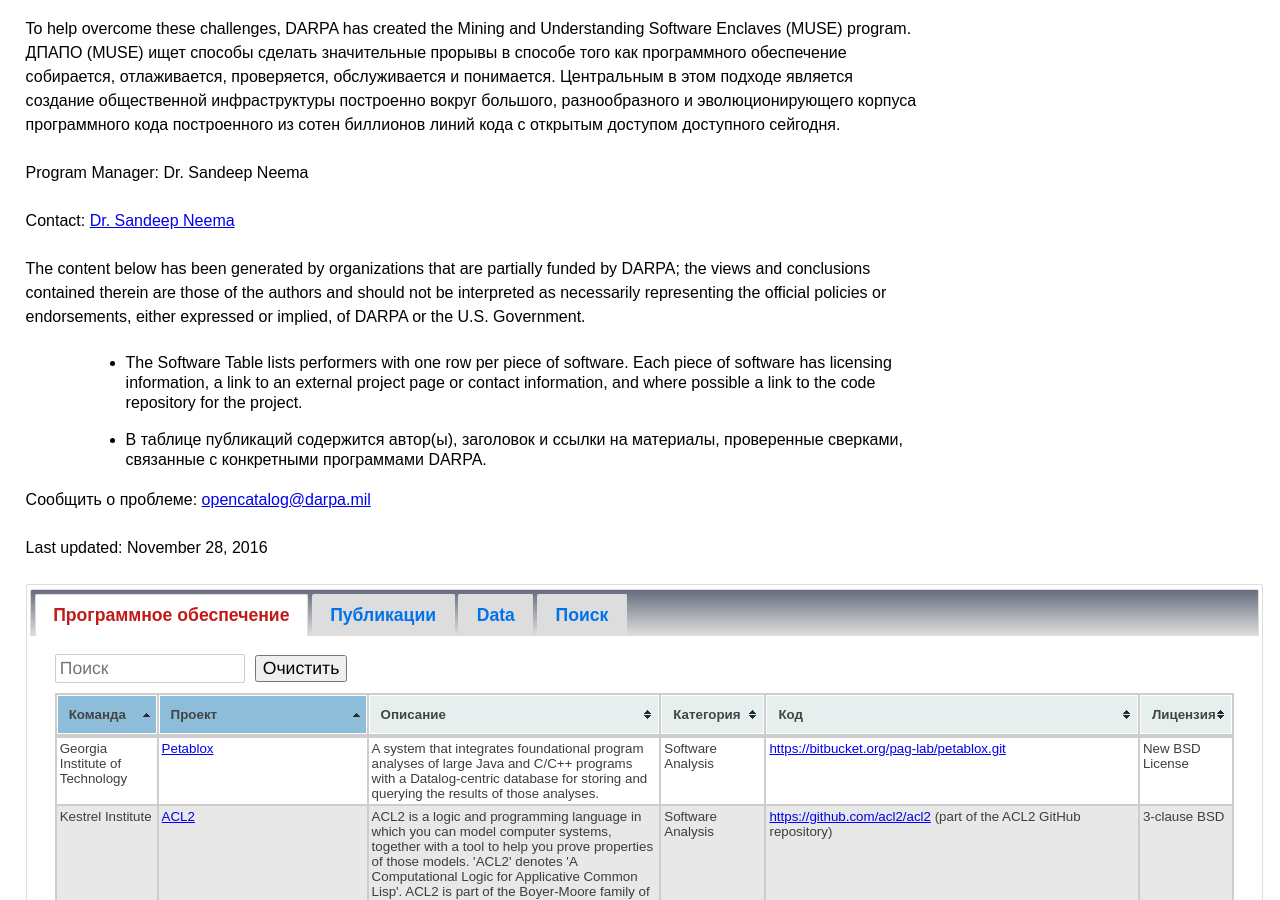
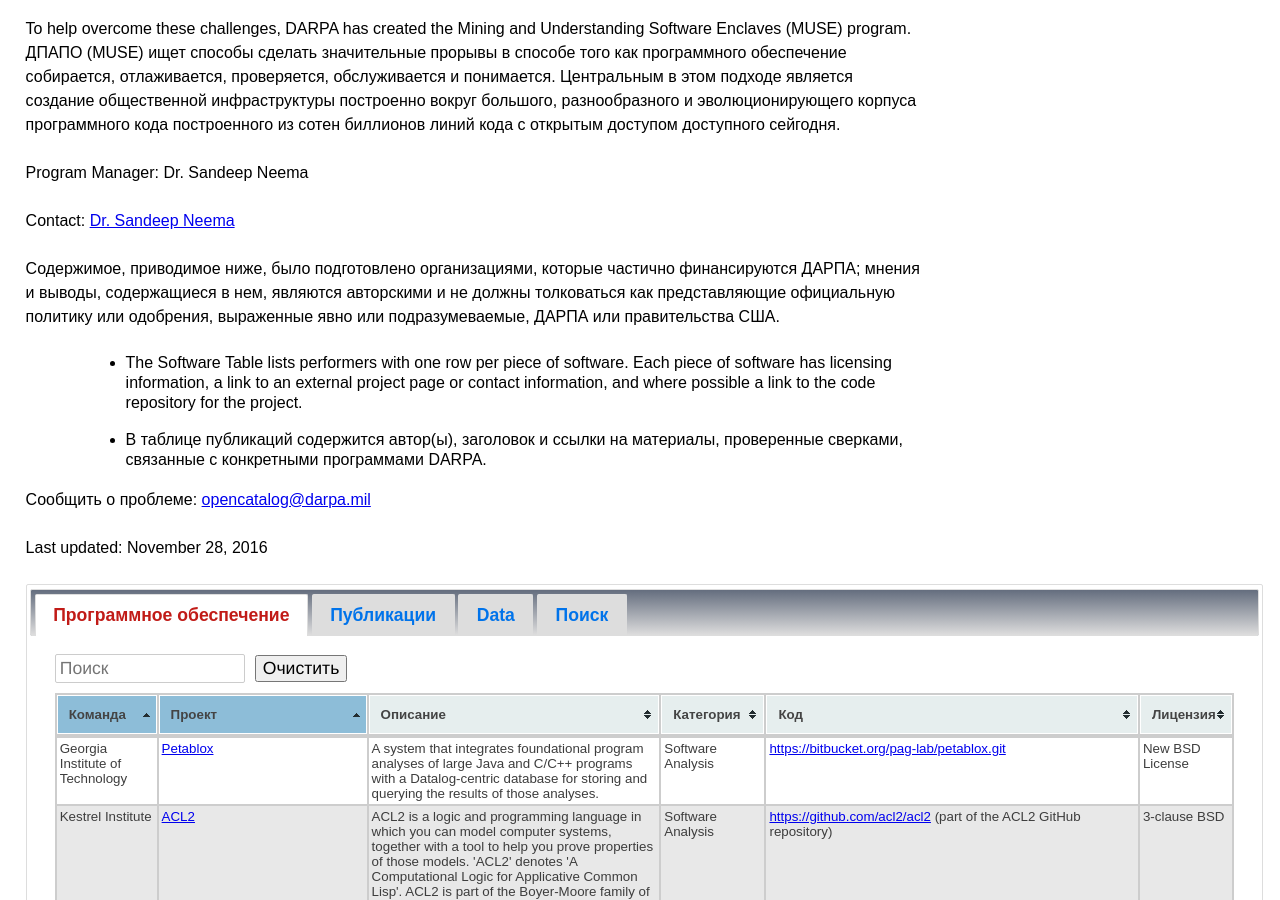
Before and after one commit to kant2002/darpa-ru, a Jekyll site: the page built from ru/MUSE.html, in a window 1280 px wide and 900 px high, scrolled down 365 px. Built offline with Jekyll 4.4.1, drawn with Linux system fonts in a browser that asks for light colours.

Commit message:
New translations MUSE.html (Russian)

```diff
--- a/ru/MUSE.html
+++ b/ru/MUSE.html
@@ -20,7 +20,7 @@
 
         <p>Program Manager: <a href='http://www.darpa.mil/staff/dr-sandeep-neema' class='programmanagerlink'>Dr. Sandeep Neema</a></p>
         <p>Contact: <a href='https://contact.darpa.mil/contact?people=/staff/dr-sandeep-neema'>Dr. Sandeep Neema</a></p>
-        <p>The content below has been generated by organizations that are partially funded by DARPA; the views and conclusions contained therein are those of the authors and should not be interpreted as necessarily representing the official policies or endorsements, either expressed or implied, of DARPA or the U.S. Government.</p>
+        <p>Содержимое, приводимое ниже, было подготовлено организациями, которые частично финансируются ДАРПА; мнения и выводы, содержащиеся в нем, являются авторскими и не должны толковаться как представляющие официальную политику или одобрения, выраженные явно или подразумеваемые, ДАРПА или правительства США.</p>
 
         <ul><li>The Software Table lists performers with one row per piece of software. Each piece of software has licensing information, a link to an external project page or contact information, and where possible a link to the code repository for the project.</li></ul>
         <ul><li>В таблице публикаций содержится автор(ы), заголовок и ссылки на материалы, проверенные сверками, связанные с конкретными программами DARPA.</li></ul>
```
